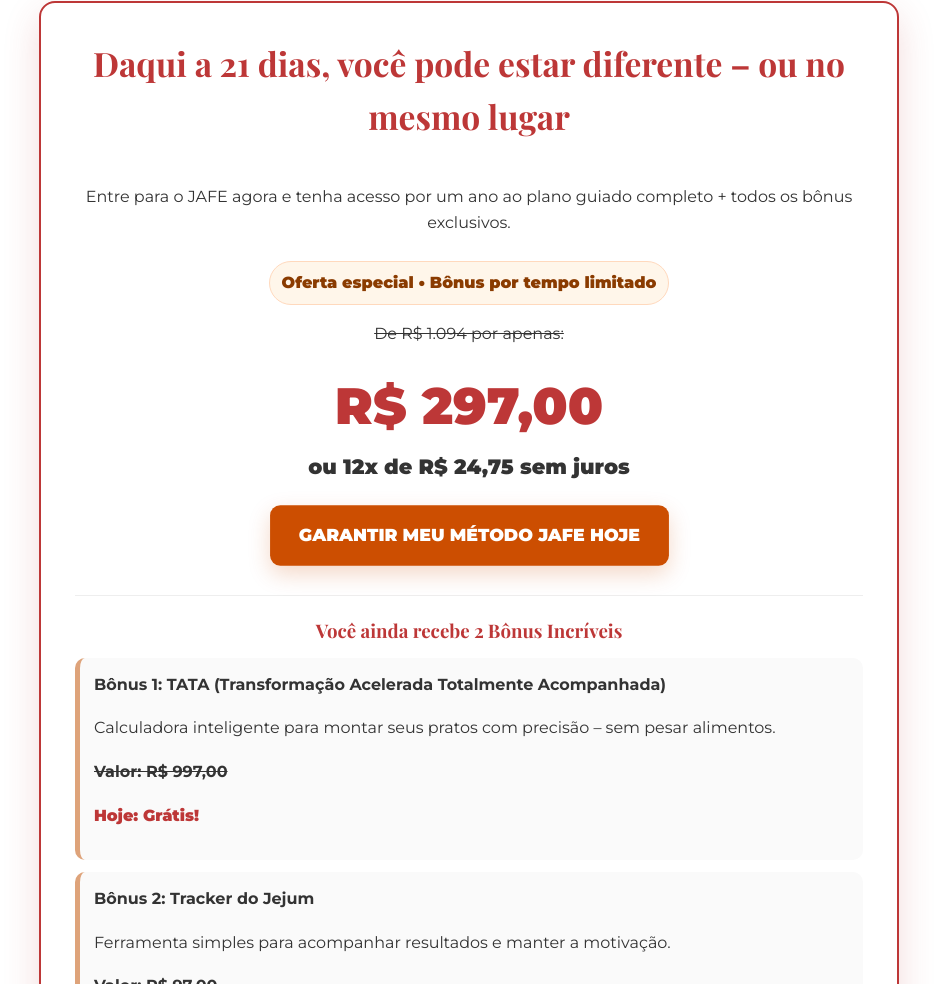
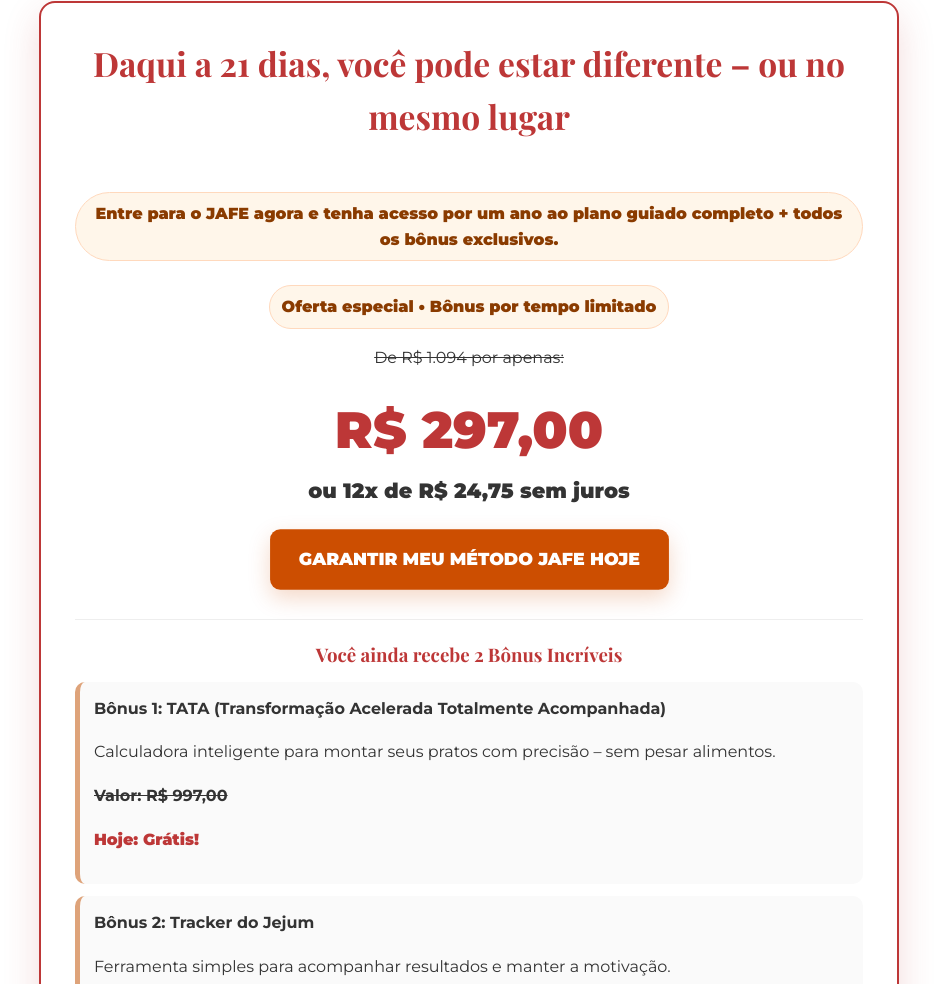
Before and after one commit to renataborbanutri/jejum, a plain HTML site: page index.html in a window 1280 px wide. Shown: the part 7647-8631 px from the top of the page, without its empty margins (171-1108 px from the left). Drawn offline with nearby package versions, Linux system fonts and the light colour scheme.

Commit message:
Update index.html

```diff
--- a/index.html
+++ b/index.html
@@ -489,7 +489,7 @@
       <div class="container">
         <div class="oferta-box">
           <h2 id="offer-title">Daqui a 21 dias, você pode estar diferente – ou no mesmo lugar</h2>
-          <p>Entre para o JAFE agora e tenha acesso por um ano ao plano guiado completo + todos os bônus exclusivos.</p>
+          <span class="oferta-scarcity" aria-live="polite">Entre para o JAFE agora e tenha acesso por um ano ao plano guiado completo + todos os bônus exclusivos.</span>
           <span class="oferta-scarcity" aria-live="polite">Oferta especial • Bônus por tempo limitado</span>
           <p style="text-decoration:line-through">De R$ 1.094 por apenas:</p>
           <div class="preco-principal">R$ 297,00</div>
```
